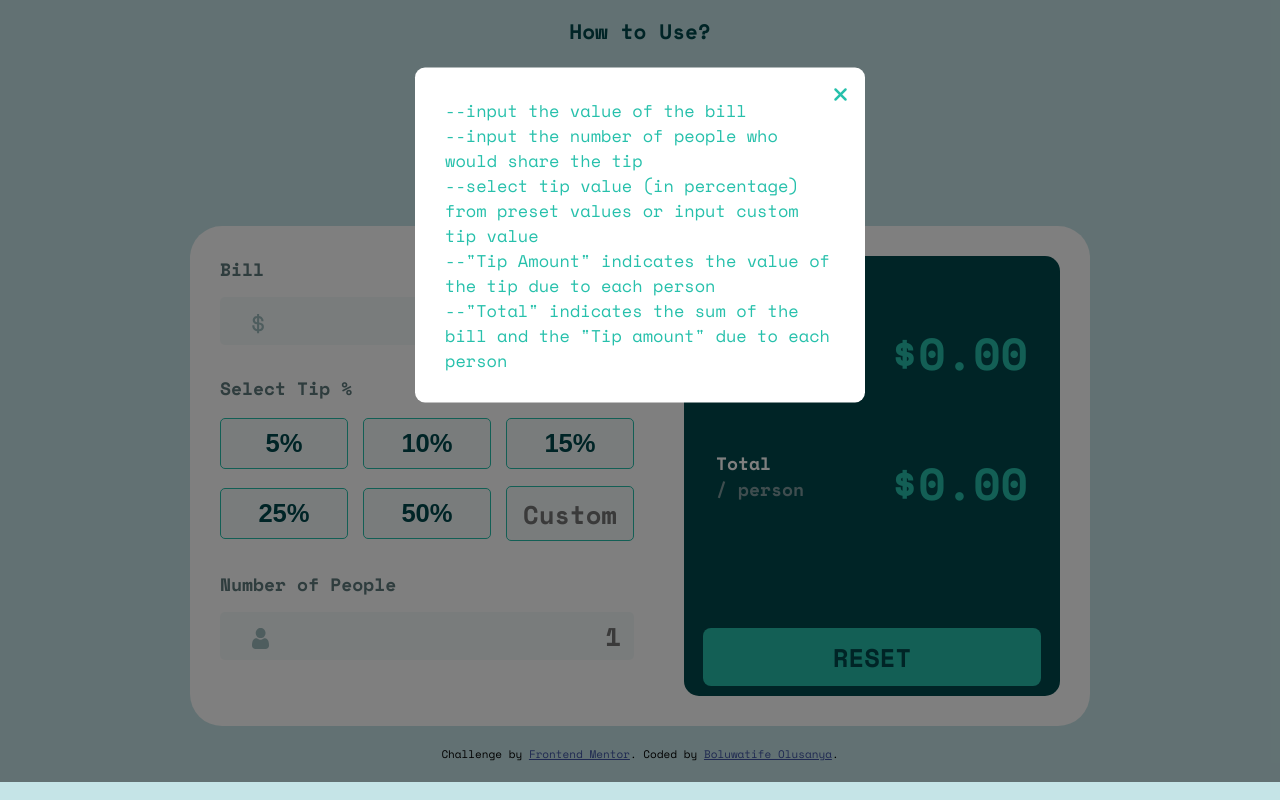
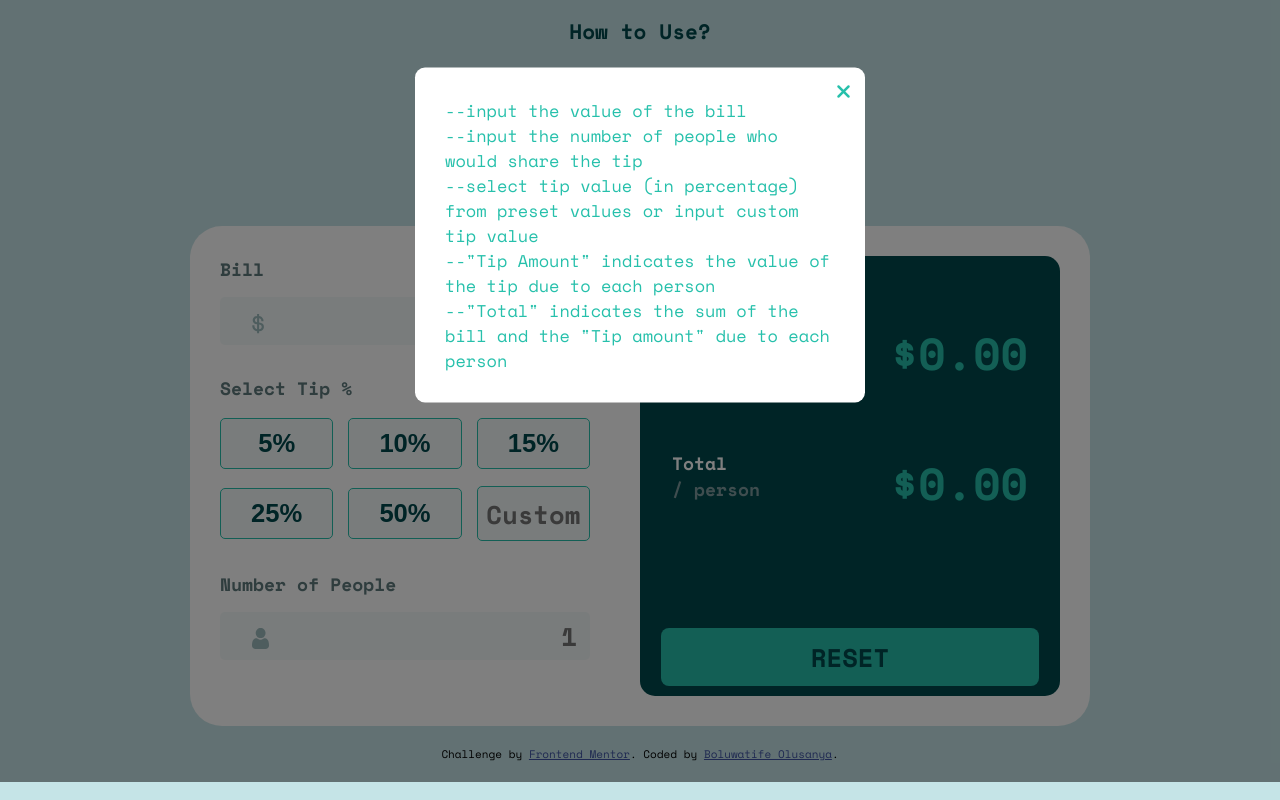
Before and after one commit to t3ch-spawn/tip-calculator-app, a plain HTML site: page index.html in a window 1280 px wide. Both pictures are taken after a click on the element "How to Use?". Drawn offline with nearby package versions, Linux system fonts and the light colour scheme.

Commit message:
Add files via upload

```diff
--- a/calc.css
+++ b/calc.css
@@ -31,10 +31,9 @@ main {
   flex-direction: column;
   justify-content: center;
   align-items: center;
-  align-content: center;
   width: 100%;
   height: 100%;
-  margin: auto;
+
   position: relative;
 }
 
@@ -64,8 +63,8 @@ main {
 
 .instructions i {
   position: absolute;
-  right: 17px;
-  top: 17px;
+  right: 14px;
+  top: 14px;
   font-size: 20px;
   cursor: pointer;
 }
@@ -188,7 +187,7 @@ input[type="number"] {
   background-color: var(--Light-grayish-cyan);
   color: var(--Very-dark-cyan);
   font-size: 1.6rem;
-  min-width: 128px;
+  min-width: 70px;
   text-align: center;
   border-radius: 5px;
   font-weight: 700;
@@ -212,7 +211,7 @@ input[type="number"] {
 }
 
 .btn-wrapper .inp-text {
-  min-width: 128px;
+  min-width: 70px;
   background-color: var(--Light-grayish-cyan);
   height: 55px;
   text-align: center;
@@ -374,7 +373,16 @@ label {
   }
 }
 
-@media (max-width: 450px) {
+@media (max-width: 300px) {
+  * {
+    padding: 0;
+    margin: 0;
+  }
+
+  body {
+    font-size: 12px;
+  }
+
   .calc {
     width: auto;
   }
```
